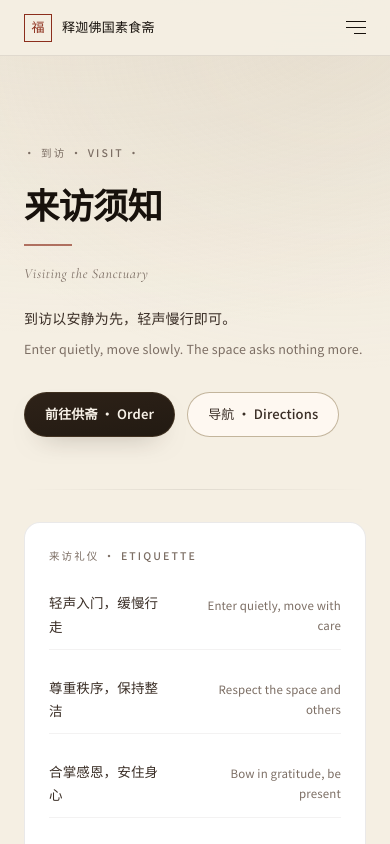
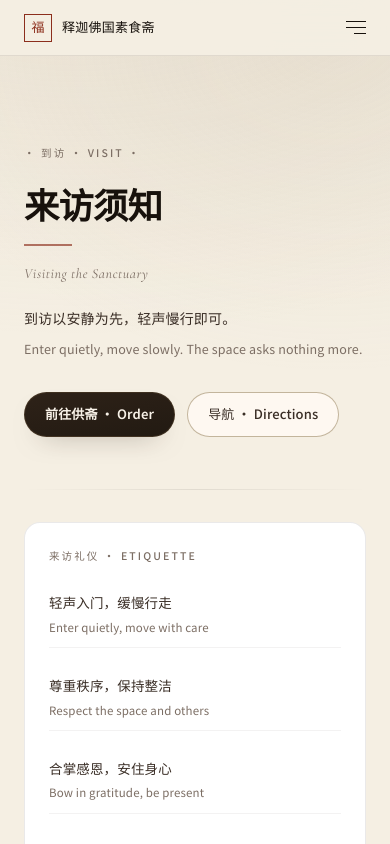
Before and after one commit to YihengLi-1/shijia-site, a Next.js app: page /visit in a window 390 px wide. Shown: the top 844 px of the page. Built offline with nearby package versions, Linux system fonts and the light colour scheme.

Commit message:
fix: visit etiquette card stacks on mobile

```diff
--- a/src/app/visit/page.tsx
+++ b/src/app/visit/page.tsx
@@ -84,9 +84,9 @@ export default function VisitPage() {
                         { zh: "合掌感恩，安住身心", en: "Bow in gratitude, be present" },
                         { zh: "缓慢用斋，少说多感", en: "Eat slowly, fewer words" },
                       ].map((item, i) => (
-                        <div key={i} className="flex items-center justify-between py-2.5 border-b border-[var(--line-2)] last:border-0">
+                        <div key={i} className="flex flex-col sm:flex-row sm:items-center sm:justify-between py-2.5 border-b border-[var(--line-2)] last:border-0">
                           <span className="text-[13.5px] text-[var(--ink-2)]">{item.zh}</span>
-                          <span className="text-[11.5px] text-[var(--muted)] ml-4 text-right">{item.en}</span>
+                          <span className="text-[11.5px] text-[var(--muted)] mt-0.5 sm:mt-0 sm:ml-4 sm:text-right">{item.en}</span>
                         </div>
                       ))}
                     </div>
```
